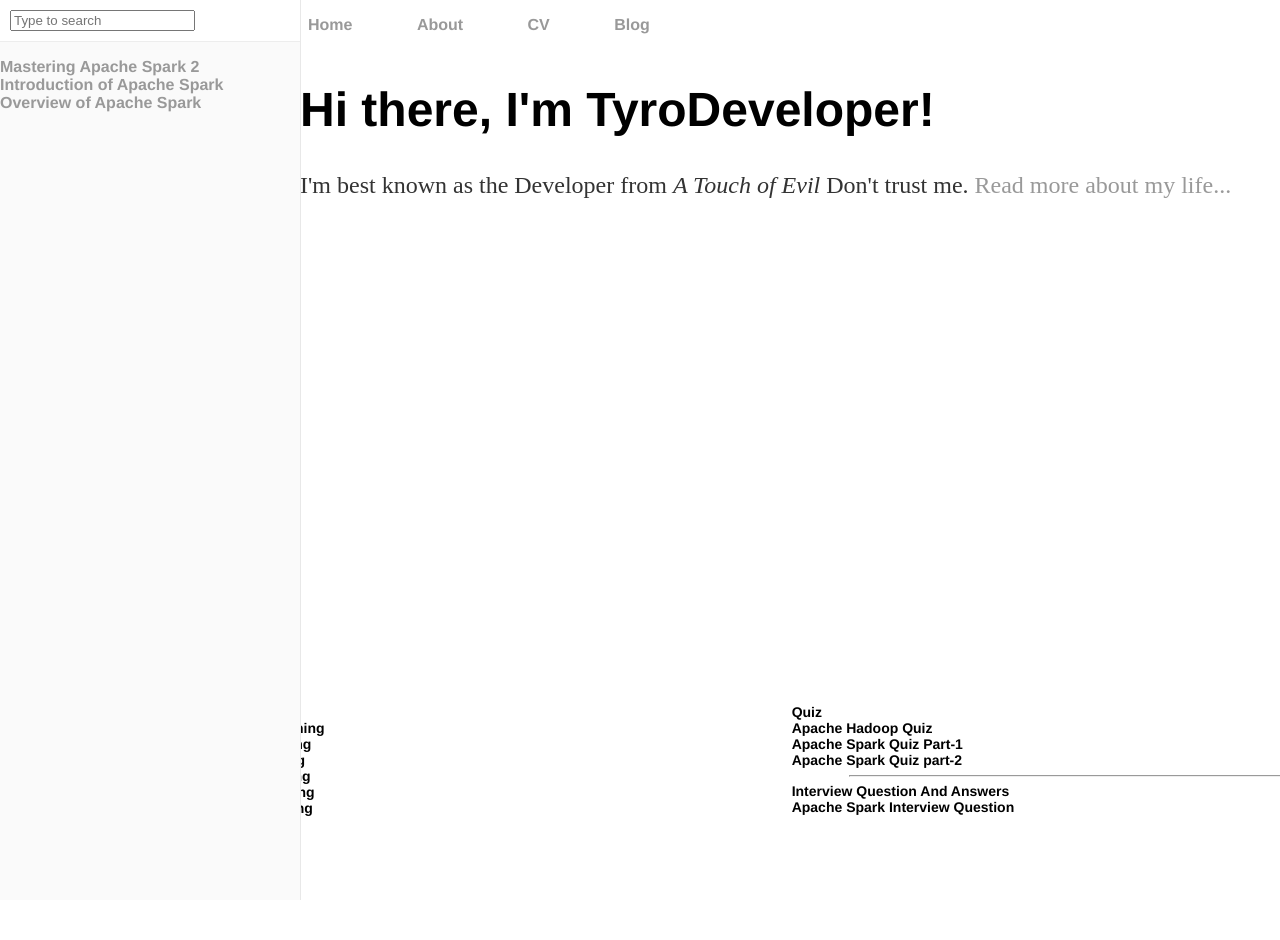
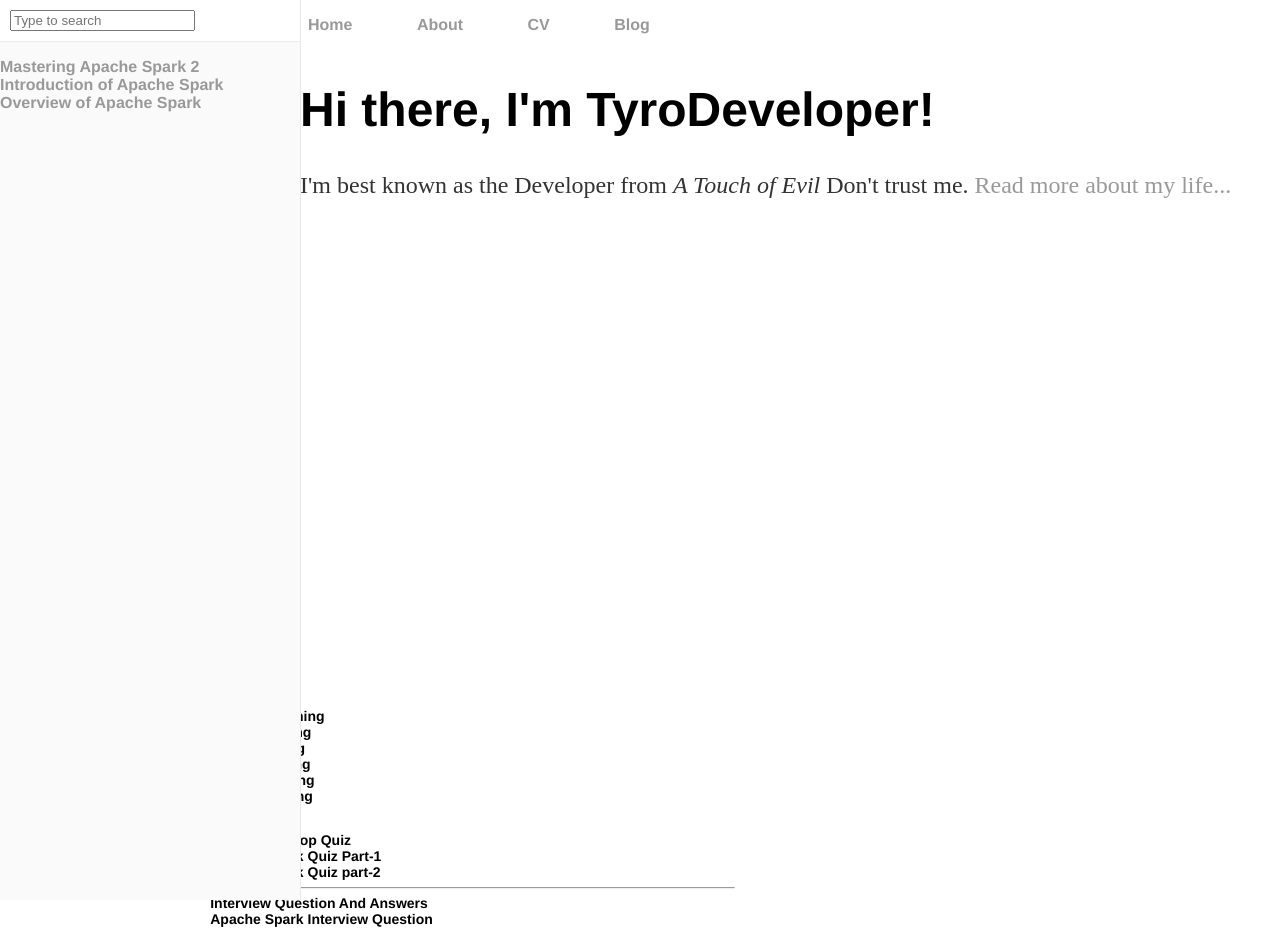
Before and after one commit to tyrodeveloper/tyrodeveloper.github.io, a Jekyll site: the page built from index.html, in a window 1280 px wide. Built offline with Jekyll 4.4.1, drawn with Linux system fonts in a browser that asks for light colours; before the commit the page ends 900 px from its top, so only the background shows below that.

Commit message:
Update main.css

```diff
--- a/css/main.css
+++ b/css/main.css
@@ -27,14 +27,14 @@ footer{
     border-right: 1px solid rgba(0,0,0,.07);
 }
 .col1 {
-	float:left;
+
 	width:46%;
 	position:relative;
 	left:12%;
 
 }
 .col2 {
-	float:left;
+
 	width:46%;
 	position:relative;
 	left:16%;
```
